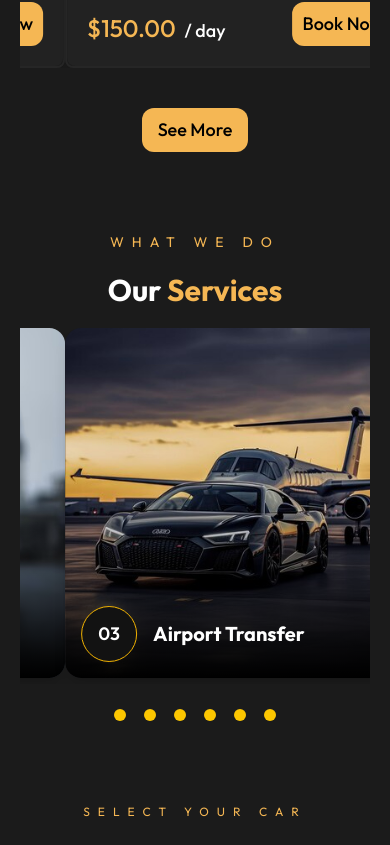
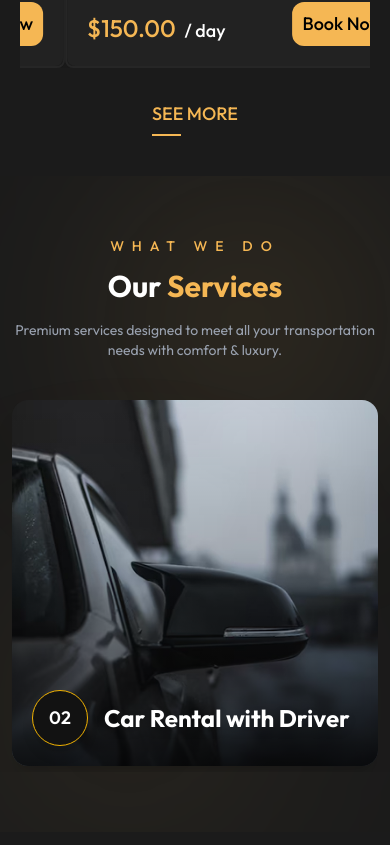
Before and after one commit to twahidulislamdev/go-ride, a React (Vite) app: page / in a window 390 px wide. Shown: the part 1588-2433 px from the top of the page. Built offline with nearby package versions, Linux system fonts and the light colour scheme.

Commit message:
Enhance ServiceCard, LuxuryCar, PopularCar, Service, and Testimonials components with improved styles and responsive design; update button interactions and layout adjustments

```diff
--- a/src/components/ServiceCard.jsx
+++ b/src/components/ServiceCard.jsx
@@ -2,23 +2,41 @@ import React from "react";
 
 const ServiceCard = ({ img, title, id }) => {
   return (
-    <>
-      <div className="relative bg-[#1c1c1c] rounded-2xl overflow-hidden shadow-lg hover:scale-[1.02] transition-all duration-300">
-        {/* Image */}
-        <img src={img} alt={title} className="w-full h-full object-cover" />
+    <div
+      className="relative rounded-2xl overflow-hidden group shadow-xl
+                 hover:shadow-2xl lg:hover:-translate-y-1 transition-all duration-500"
+    >
+      {/* Image */}
+      <img
+        src={img}
+        alt={title}
+        className="w-full h-full object-cover transform
+                   lg:group-hover:scale-105 transition-transform duration-700"
+      />
 
-        {/* Overlay */}
-        <div className="absolute inset-0 bg-gradient-to-t from-black via-transparent to-transparent"></div>
+      {/* Overlay */}
+      <div className="absolute inset-0 bg-gradient-to-t from-black/80 via-black/20 to-transparent
+                      lg:group-hover:from-black/90 transition-all duration-500"></div>
 
-        {/* Content */}
-        <div className="absolute bottom-4 left-4 flex items-center gap-4">
-          <div className="bg-[#121212] text-white text-lg font-semibold border border-yellow-500 rounded-full w-14 h-14 flex items-center justify-center">
-            {id}
-          </div>
-          <h3 className="text-white text-xl font-bold">{title}</h3>
+      {/* Bottom Content */}
+      <div className="absolute bottom-5 left-5 flex items-center gap-4">
+        {/* ID Circle */}
+        <div className="relative bg-[#121212] border border-yellow-500 text-white text-lg
+                        font-semibold rounded-full w-14 h-14 flex items-center justify-center
+                        shadow-lg lg:group-hover:shadow-yellow-500/30 transition-all duration-500">
+          {id}
+
+          {/* Soft glow on hover */}
+          <span className="absolute inset-0 rounded-full bg-yellow-500/10 blur-xl opacity-0
+                           lg:group-hover:opacity-100 transition-opacity duration-500"></span>
         </div>
+
+        {/* Title */}
+        <h3 className="text-white text-2xl font-bold drop-shadow-lg">
+          {title}
+        </h3>
       </div>
-    </>
+    </div>
   );
 };
 
--- a/src/components/layouts/LuxuryCar.jsx
+++ b/src/components/layouts/LuxuryCar.jsx
@@ -139,8 +139,11 @@ const LuxuryCar = () => {
           </div>
         </Container>
 
-        <button className="mt-5 px-4 py-2 bg-mainColor text-lg font-medium text-black rounded-xl hover:bg-white transition-all duration-300">
-          See More
+        <button className="relative mt-3 lg:mt-7 text-lg text-mainColor font-medium pb-2 group hover:cursor-pointer">
+          <span className="group-hover:text-white transition-colors duration-300">
+            SEE MORE
+          </span>
+          <span className="absolute left-0 bottom-0 h-0.5 bg-mainColor w-1/3 group-hover:bg-white group-hover:w-full transition-all duration-300 ease-in-out"></span>
         </button>
       </div>
     </div>
--- a/src/components/layouts/PopularCar.jsx
+++ b/src/components/layouts/PopularCar.jsx
@@ -121,7 +121,7 @@ const PopularCar = () => {
             </div>
 
             {/*  Grid layout only for lg+ screens */}
-            <div className="hidden lg:grid grid-cols-3 gap-6">
+            <div className="hidden lg:grid grid-cols-3 gap-5">
               {Cars.map((item) => (
                 <CarCad
                   key={item.id}
@@ -138,8 +138,11 @@ const PopularCar = () => {
             </div>
           </Container>
 
-          <button className="mt-5 px-4 py-2 bg-mainColor text-lg font-medium text-black rounded-xl hover:bg-white transition-all duration-300">
-            See More
+          <button className="relative mt-3 lg:mt-7 text-lg text-mainColor font-medium pb-2 group hover:cursor-pointer">
+            <span className="group-hover:text-white transition-colors duration-300">
+              SEE MORE
+            </span>
+            <span className="absolute left-0 bottom-0 h-0.5 bg-mainColor w-1/3 group-hover:bg-white group-hover:w-full transition-all duration-300 ease-in-out"></span>
           </button>
         </div>
       </div>
--- a/src/components/layouts/Service.jsx
+++ b/src/components/layouts/Service.jsx
@@ -3,7 +3,7 @@ import Slider from "react-slick";
 import ServiceCard from "../ServiceCard";
 import Container from "../Container";
 
-//  Import images
+// Images
 import serviceOne from "../../assets/serviceOne.jpg";
 import serviceTwo from "../../assets/serviceTwo.jpg";
 import serviceThree from "../../assets/serviceThree.jpg";
@@ -11,7 +11,7 @@ import serviceFour from "../../assets/serviceFour.jpg";
 import serviceFive from "../../assets/serviceFive.jpg";
 import serviceSix from "../../assets/serviceSix.jpg";
 
-//  Import slick CSS
+// Slick CSS
 import "slick-carousel/slick/slick.css";
 import "slick-carousel/slick/slick-theme.css";
 
@@ -23,62 +23,74 @@ const Service = () => {
     { id: "04", title: "VIP Transfer", img: serviceFour },
     { id: "05", title: "Private Transfer", img: serviceFive },
     { id: "06", title: "Fleet Leasing", img: serviceSix },
-
   ];
 
-  const settings = {
-    dots: true,
+  const smallDeviceSettings = {
+    dots: false,
     infinite: true,
-    speed: 500,
+    speed: 600,
     slidesToShow: 1,
     slidesToScroll: 1,
     autoplay: true,
-    autoplaySpeed: 3000,
+    autoplaySpeed: 3500,
     arrows: false,
-    appendDots: (dots) => (
-      <div>
-        <ul className="!m-0 !p-0 flex justify-center mt-4">{dots}</ul>
-      </div>
-    ),
-    customPaging: () => (
-      <div className="w-3 h-3 bg-yellow-400 rounded-full mx-1 transition-all duration-300 hover:scale-110"></div>
-    ),
+  };
+
+  const largeDeviceSettings = {
+    dots: false,
+    infinite: true,
+    speed: 650,
+    slidesToShow: 3,
+    slidesToScroll: 1,
+    autoplay: true,
+    autoplaySpeed: 3500,
+    arrows: false,
   };
 
   return (
-    <div className="py-10 relative flex flex-col items-center justify-center bg-secondaryColor text-center">
-      <h6 className="text-sm text-mainColor tracking-[8px]">WHAT WE DO</h6>
-      <h3 className="text-3xl lg:text-4xl font-bold text-white pt-5">
-        Our <span className="text-mainColor">Services</span>
-      </h3>
+    <div className="py-15 bg-secondaryColor relative overflow-hidden">
+      {/* Subtle background gradient shape */}
+      <div className="absolute top-0 right-0 w-72 h-72 bg-mainColor/10 blur-[100px] rounded-full"></div>
+      <div className="absolute bottom-0 left-0 w-64 h-64 bg-mainColor/10 blur-[120px] rounded-full"></div>
 
-      <div className="w-full flex items-center justify-center p-5 lg:py-10">
+      {/* Text Center */}
+      <div className="text-center relative z-10">
+        <h6 className="text-sm text-mainColor tracking-[8px] font-medium">
+          WHAT WE DO
+        </h6>
+
+        <h3 className="text-3xl lg:text-4xl font-bold text-white mt-3">
+          Our <span className="text-mainColor">Services</span>
+        </h3>
+
+        <p className="text-gray-400 mt-4 max-w-xl mx-auto text-sm lg:text-base px-3 lg:px-0">
+          Premium services designed to meet all your transportation needs with comfort & luxury.
+        </p>
+      </div>
+
+      {/* Slider Section */}
+      <div className="w-full mt-10 relative z-10">
         <Container>
-          {/* 👇 Slick slider for small/medium screens */}
-          <div className="block lg:hidden w-full">
-            <Slider className="pb-5" {...settings}>
-              {services.map((service) => (
-                <div key={service.id} className="">
-                  <ServiceCard
-                    id={service.id}
-                    title={service.title}
-                    img={service.img}
-                  />
+          {/* Mobile Slider */}
+          <div className="block lg:hidden">
+            <Slider {...smallDeviceSettings}>
+              {services.map((s) => (
+                <div key={s.id} className="px-3">
+                  <ServiceCard id={s.id} title={s.title} img={s.img} />
                 </div>
               ))}
             </Slider>
           </div>
 
-          {/* 👇 Normal grid for large screens */}
-          <div className="hidden lg:grid grid-cols-3 gap-6 w-full">
-            {services.map((service) => (
-              <ServiceCard
-                key={service.id}
-                id={service.id}
-                title={service.title}
-                img={service.img}
-              />
-            ))}
+          {/* Desktop Slider */}
+          <div className="hidden lg:block">
+            <Slider {...largeDeviceSettings}>
+              {services.map((s) => (
+                <div key={s.id} className="px-3">
+                  <ServiceCard id={s.id} title={s.title} img={s.img} />
+                </div>
+              ))}
+            </Slider>
           </div>
         </Container>
       </div>
--- a/src/components/layouts/Testimonials.jsx
+++ b/src/components/layouts/Testimonials.jsx
@@ -61,7 +61,7 @@ const Testimonials = () => {
           <h3 className="text-3xl lg:text-4xl font-bold text-white mt-4">
             What Our <span className="text-mainColor">Clients Say!</span>
           </h3>
-          <p className="text-gray-400 mt-4 max-w-xl mx-auto text-sm lg:text-base px-3">
+          <p className="text-gray-400 mt-4 max-w-xl mx-auto text-sm lg:text-base px-3 lg:px-0">
             Hear from our happy clients who’ve experienced our quality, care, and dedication firsthand.
           </p>
         </div>
```
